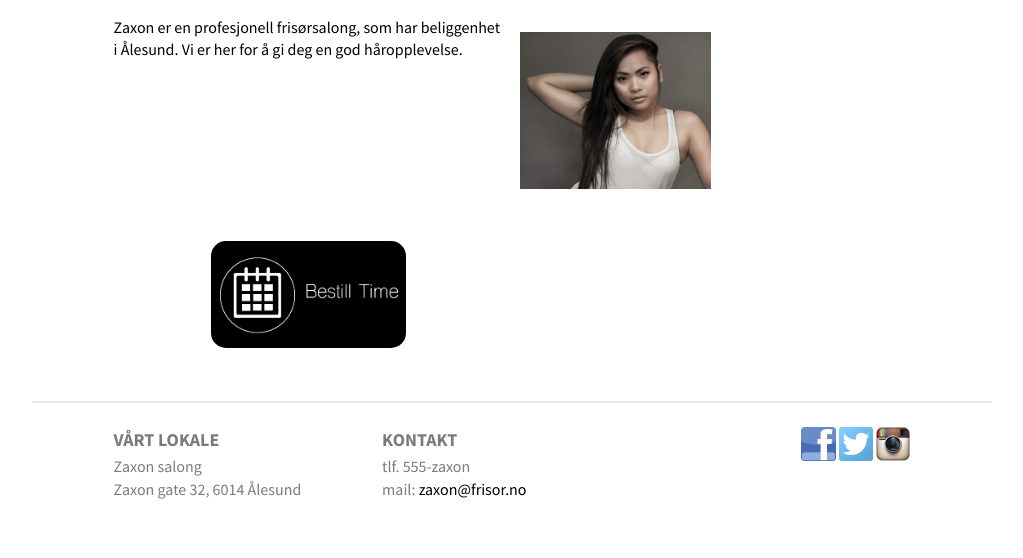
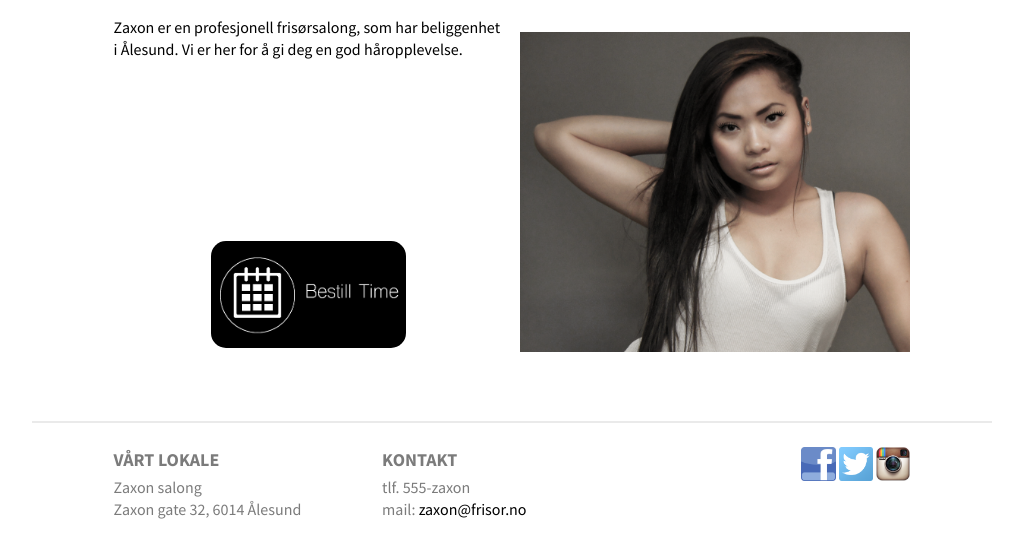
Before and after one commit to trineaure/Zaxon, a PHP site: page / in a window 1280 px wide. Shown: the part 96-654 px from the top of the page, without its empty margins (128-1151 px from the left). Run offline with PHP 8.4, Linux system fonts and the light colour scheme.

Commit message:
ikke viktig

```diff
--- a/Zaxon2/css/style.css
+++ b/Zaxon2/css/style.css
@@ -215,7 +215,7 @@ body .container #structure main #small p#info {
     font-weight: 700;  }
 
 body .container #structure main  .content-area {
-    width: 49%;
+    width: 100%;
     float: left;
     margin-left: 0;
     margin-right: 0;
```
